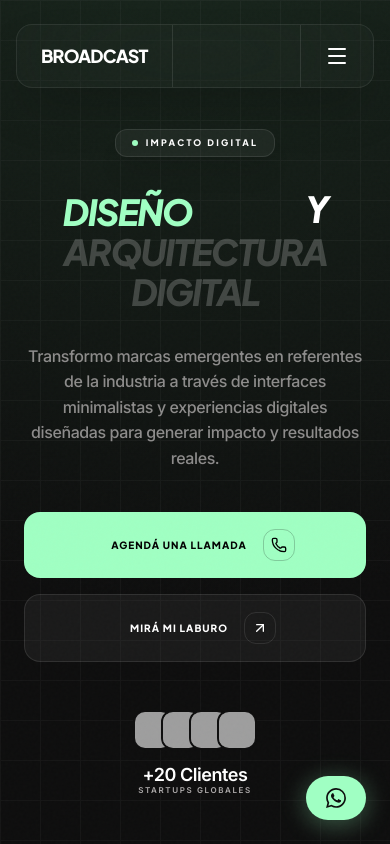
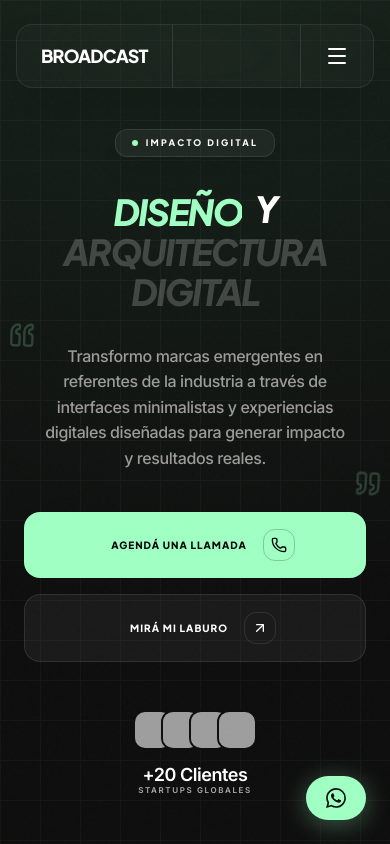
Before and after one commit to lautibus-a11y/PortFolioBroadcast, a React (Vite) app: page / in a window 390 px wide. Shown: the top 844 px of the page. Built offline with nearby package versions, Linux system fonts and the light colour scheme; grey boxes are pictures that could not be loaded.

Commit message:
fix(ui): responsive word widths and animated quotes

```diff
--- a/src/components/Hero.tsx
+++ b/src/components/Hero.tsx
@@ -1,6 +1,6 @@
 import { useState, useEffect } from "react";
 import { motion, AnimatePresence } from "motion/react";
-import { Phone, ArrowUpRight } from "lucide-react";
+import { Phone, ArrowUpRight, Quote } from "lucide-react";
 import ScrollReveal from "./ScrollReveal";
 import Button from "./Button";
 
@@ -71,7 +71,7 @@ export default function Hero() {
 
           <ScrollReveal direction="up" delay={0.2} distance={30} blur={true}>
             <h1 className="font-headline text-4xl sm:text-5xl md:text-8xl font-black text-white leading-[1.1] tracking-tighter mb-8 uppercase italic flex flex-wrap justify-center lg:justify-start gap-x-3 gap-y-1">
-              <span className="inline-flex items-center whitespace-nowrap overflow-hidden h-[1.3em] relative text-primary justify-center lg:justify-start -mb-2 sm:mb-0">
+              <span className="inline-flex items-center whitespace-nowrap overflow-hidden h-[1.3em] relative text-primary justify-center lg:justify-start -mb-2 sm:mb-0 transition-[width] duration-500 ease-[cubic-bezier(0.16,1,0.3,1)]">
                 <AnimatePresence mode="popLayout">
                   <motion.span
                     key={wordIndex}
@@ -79,13 +79,13 @@ export default function Hero() {
                     animate={{ y: 0, opacity: 1 }}
                     exit={{ y: -60, opacity: 0 }}
                     transition={{ duration: 0.5, ease: "easeOut" }}
-                    className="absolute left-0 lg:static"
+                    className="absolute left-0"
                   >
                     {words[wordIndex]}
                   </motion.span>
                 </AnimatePresence>
-                {/* Invisible spacer to reserve width based on longest word */}
-                <span className="opacity-0 pointer-events-none">{words[1]}</span>
+                {/* Invisible spacer bound to the CURRENT word creates responsive hugging width! */}
+                <span className="opacity-0 pointer-events-none">{words[wordIndex]}</span>
               </span>
               <span>y</span>
               <span className="font-light text-white/20 w-full text-center lg:text-left">Arquitectura Digital</span>
@@ -93,9 +93,27 @@ export default function Hero() {
           </ScrollReveal>
 
           <ScrollReveal direction="up" delay={0.3} distance={30} blur={true}>
-            <p className="block text-center lg:text-left text-on-surface-variant text-base sm:text-lg mb-10 max-w-lg mx-auto lg:mx-0 font-body font-medium leading-[1.6] tracking-tight opacity-80">
-              Transformo marcas emergentes en referentes de la industria a través de interfaces minimalistas y experiencias digitales diseñadas para generar impacto y resultados reales.
-            </p>
+            <div className="relative max-w-lg mx-auto lg:mx-0 mt-4 mb-10 group">
+              <motion.div
+                animate={{ y: [-3, 3, -3], rotate: [-5, 5, -5] }}
+                transition={{ duration: 4, repeat: Infinity, ease: "easeInOut" }}
+                className="absolute -top-6 -left-4 sm:-left-8 opacity-20 group-hover:opacity-60 transition-opacity duration-500 text-primary"
+              >
+                <Quote size={28} className="transform rotate-180" />
+              </motion.div>
+
+              <p className="block text-center lg:text-left text-on-surface-variant text-base sm:text-lg font-body font-medium leading-[1.6] tracking-tight opacity-90 relative z-10 px-4 sm:px-0">
+                Transformo marcas emergentes en referentes de la industria a través de interfaces minimalistas y experiencias digitales diseñadas para generar impacto y resultados reales.
+              </p>
+
+              <motion.div
+                animate={{ y: [3, -3, 3], rotate: [5, -5, 5] }}
+                transition={{ duration: 5, repeat: Infinity, ease: "easeInOut", delay: 1 }}
+                className="absolute -bottom-6 -right-4 sm:-right-8 opacity-20 group-hover:opacity-60 transition-opacity duration-500 text-primary"
+              >
+                <Quote size={28} />
+              </motion.div>
+            </div>
           </ScrollReveal>
 
           <ScrollReveal direction="up" delay={0.4} distance={30} blur={true}>
```
